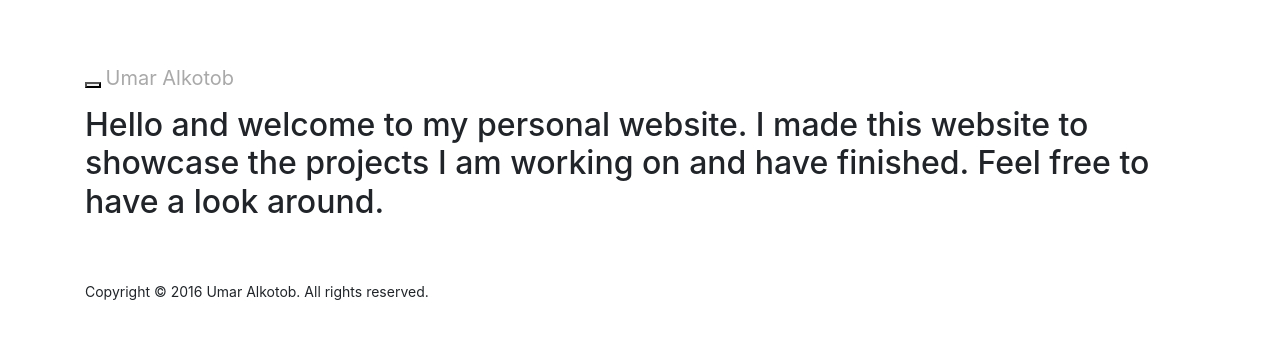
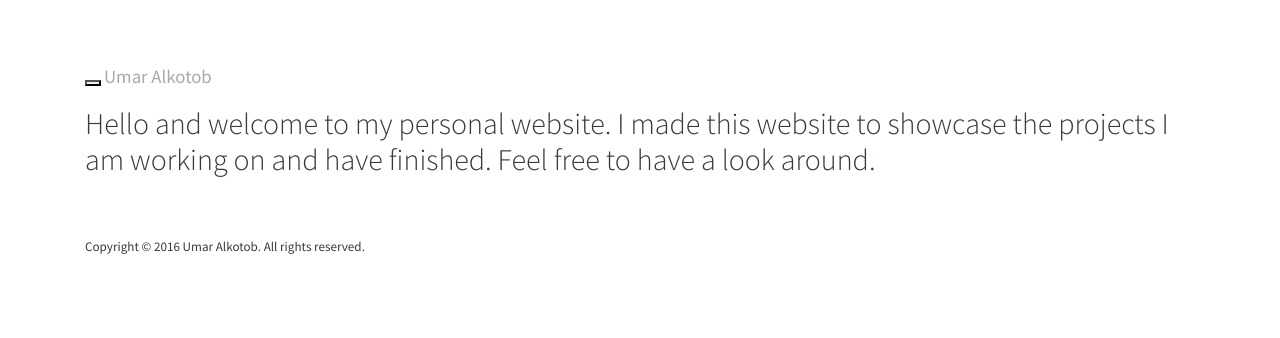
Before and after one commit to ualkotob/ualkotob.github.io, a plain HTML site: page index.html in a window 1280 px wide. Drawn offline with nearby package versions, Linux system fonts and the light colour scheme; some packages are replaced by stand-ins of ours.

Commit message:
Update Stylesheet
Stylesheet link no longer worked. Updated to latest version.

```diff
--- a/index.html
+++ b/index.html
@@ -2,7 +2,7 @@
 <html>
     <head>
         <title>Umar Alkotob</title>
-        <link rel="stylesheet" href="https://bootswatch.com/cosmo/bootstrap.min.css">
+        <link rel="stylesheet" href="https://bootswatch.com/4/cosmo/bootstrap.min.css">
         <link href="css/custom.css" rel="stylesheet">
     </head>
     <body ng-app="index">
```
